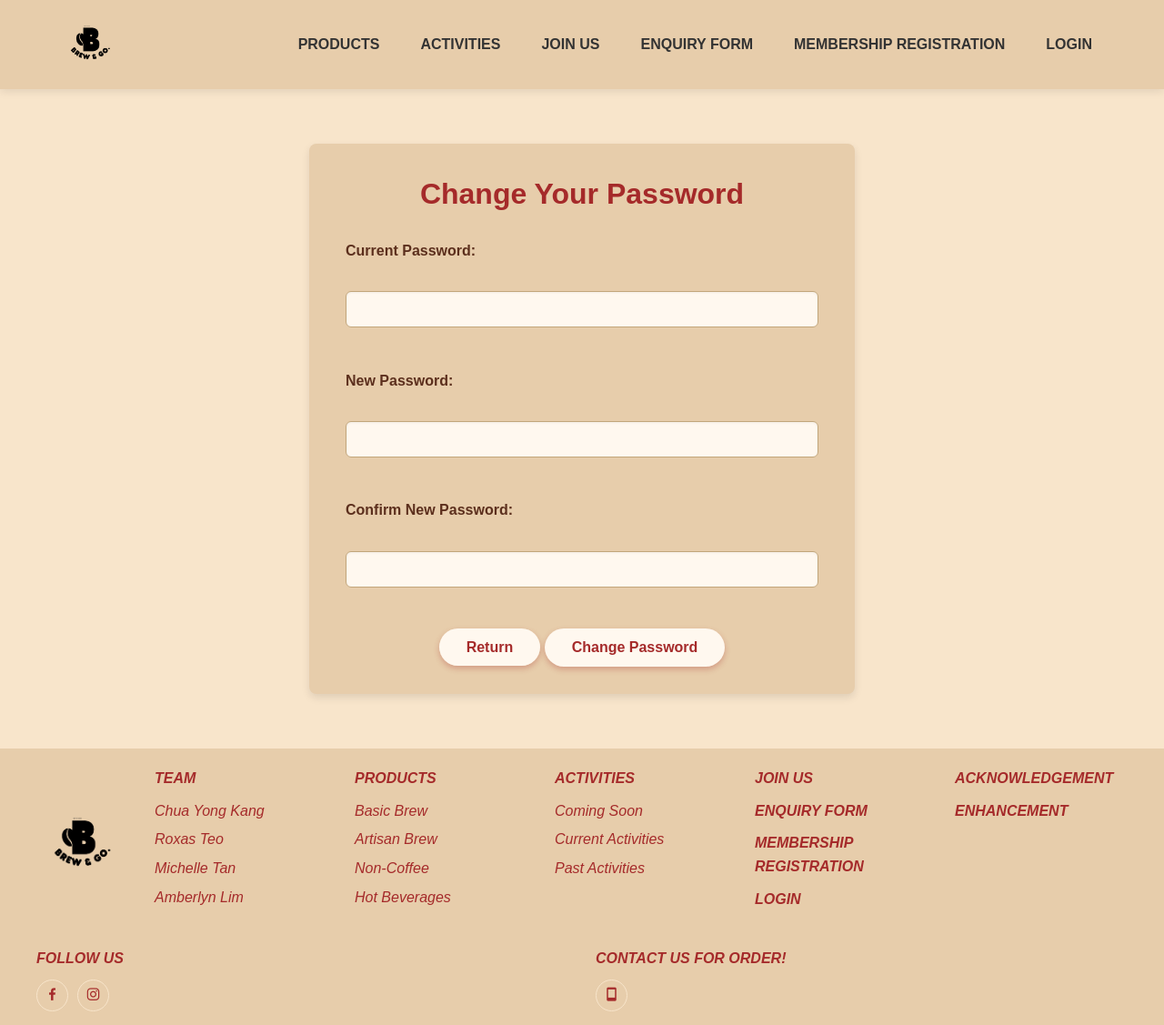
After one commit to Amber-0666/assign2, a PHP site: page /password.php in a window 1280 px wide. The commit adds this page. Shown: the whole page at 91% size. Run offline with PHP 8.4, Linux system fonts and the light colour scheme.

Commit message:
Added Password Change

```diff
--- /dev/null
+++ b/password.php
@@ -0,0 +1,32 @@
+<!DOCTYPE html>
+<html lang="en">
+<head>
+    <meta charset="UTF-8">
+    <title>Login Status</title>
+    <link rel="stylesheet" href="styles/style.css">
+    <link href='https://unpkg.com/boxicons@2.1.4/css/boxicons.min.css' rel='stylesheet'>
+</head>
+<body>
+
+<?php include 'navbar.php'; ?>
+
+<main id="pass-container">
+    <h2>Change Your Password</h2>
+    <form method="POST" action="password_process.php">
+        <label>Current Password:</label><br>
+        <input type="password" name="current_password" required><br><br>
+
+        <label>New Password:</label><br>
+        <input type="password" name="new_password" required><br><br>
+
+        <label>Confirm New Password:</label><br>
+        <input type="password" name="confirm_password" required><br><br>
+
+        <a href="login_profile.php" id="change-pass-btn">Return</a>
+        <button type="submit" id="change-pass-btn">Change Password</button>
+    </form>
+</main>
+
+<?php include 'footer.php'; ?>
+</body>
+</html>
--- a/styles/style.css
+++ b/styles/style.css
@@ -3749,3 +3749,172 @@ iframe {
     border-radius: 8px;
 }
 /* End of view Page CSS */
+
+/* Login Profile CSS */
+#login-profile-container {
+    max-width: 700px;
+    margin: 60px auto;
+    padding: 40px 50px;
+    background-color: #e7cdab;
+    box-shadow: 0 8px 16px rgba(0, 0, 0, 0.1);
+    border-radius: 12px;
+    font-family: Arial, sans-serif;
+    color: #000;
+    text-align: center;
+}
+
+#login-profile-container h2 {
+    font-size: 32px;
+    color: #a52a2a;
+    margin-bottom: 25px;
+}
+
+#login-profile-container p {
+    font-size: 18px;
+    color: #5c2f1d;
+    margin: 10px 0;
+    line-height: 1.5;
+}
+
+#login-profile-container strong {
+    color: #7a2a2a;
+}
+
+#login-profile-btn {
+    display: inline-block;
+    text-decoration: none;
+    background-color: #fff8ef;
+    color: brown;
+    font-weight: bold;
+    padding: 12px 28px;
+    border-radius: 25px;
+    margin: 20px 10px 0;
+    box-shadow: 0 3px 6px rgba(165, 42, 42, 0.3);
+    transition: background-color 0.3s ease, transform 0.2s ease;
+}
+
+#login-profile-btn:hover {
+    background-color: #d4b78a;
+    color: #7a2a2a;
+    transform: translateY(-2px);
+}
+
+#login-profile-btn:active {
+    background-color: #a67c52;
+    transform: translateY(0);
+}
+/* End of Login Profile CSS */
+
+/* Password Change CSS */
+#pass-container {
+  max-width: 600px;
+  margin: 60px auto;
+  padding: 30px 40px;
+  background-color: #e7cdab;
+  box-shadow: 0 4px 10px rgba(0, 0, 0, 0.1);
+  border-radius: 8px;
+  text-align: center;
+}
+
+#pass-container h2 {
+  font-size: 32px;
+  color: #a52a2a;
+  margin-bottom: 24px;
+}
+
+#pass-container label {
+  font-weight: bold;
+  display: block;
+  text-align: left;
+  margin-bottom: 6px;
+  color: #5c2f1d;
+}
+
+#pass-container input[type="password"] {
+  width: 100%;
+  padding: 10px 12px;
+  margin-bottom: 20px;
+  border: 1px solid #c2a67b;
+  border-radius: 6px;
+  background-color: #fff8ef;
+  font-size: 16px;
+  color: #333;
+  box-shadow: inset 0 1px 3px rgba(0, 0, 0, 0.05);
+  transition: border-color 0.3s ease;
+}
+
+#pass-container input[type="password"]:focus {
+  border-color: #a52a2a;
+  outline: none;
+}
+
+#change-pass-btn {
+  padding: 12px 30px;
+  background-color: #fff8ef;
+  color: brown;
+  font-weight: bold;
+  border: none;
+  border-radius: 25px;
+  box-shadow: 0 3px 6px rgba(165, 42, 42, 0.3);
+  font-size: 16px;
+  cursor: pointer;
+  transition: background-color 0.3s ease;
+  text-decoration: none;
+}
+
+#change-pass-btn:hover {
+  background-color: #d4b78a;
+  color: #7a2a2a;
+}
+/* End of Password Change CSS */
+
+/* Password Process CSS */
+#pass-process-container {
+    max-width: 800px;
+    margin: 40px auto;
+    padding: 30px 40px;
+    background-color: #e7cdab;
+    box-shadow: 0 4px 10px rgba(0, 0, 0, 0.1);
+    border-radius: 8px;
+    font-family: Arial, sans-serif;
+    color: #000000;
+    text-align: center;
+}
+
+#pass-process-container h2 {
+    font-size: 36px;
+    padding-bottom: 20px;
+    color: #a52a2a;
+}
+
+#pass-process-container p {
+    font-size: 18px;
+    line-height: 1.5;
+    margin-bottom: 20px;
+    color: #5c2f1d;
+}
+
+#pass-process-container strong {
+    color: #a52a2a;
+}
+
+#pass-process-btn {
+    text-decoration: none;
+    color: brown;
+    font-weight: bold;
+    padding: 12px 30px;
+    background-color: #fff8ef;
+    border-radius: 25px;
+    box-shadow: 0 3px 6px rgba(165, 42, 42, 0.3);
+    display: inline-block;
+    transition: background-color 0.3s ease;
+    cursor: pointer;
+    margin-top: 30px;
+}
+
+#pass-process-btn:hover {
+    background-color: #d4b78a;
+    color: #7a2a2a;
+    text-decoration: none;
+}
+/* End of Password Process CSS */
```
Also changed, not shown: login_profile.php (+5 -3 lines), password_process.php (added, +85 -0 lines).
